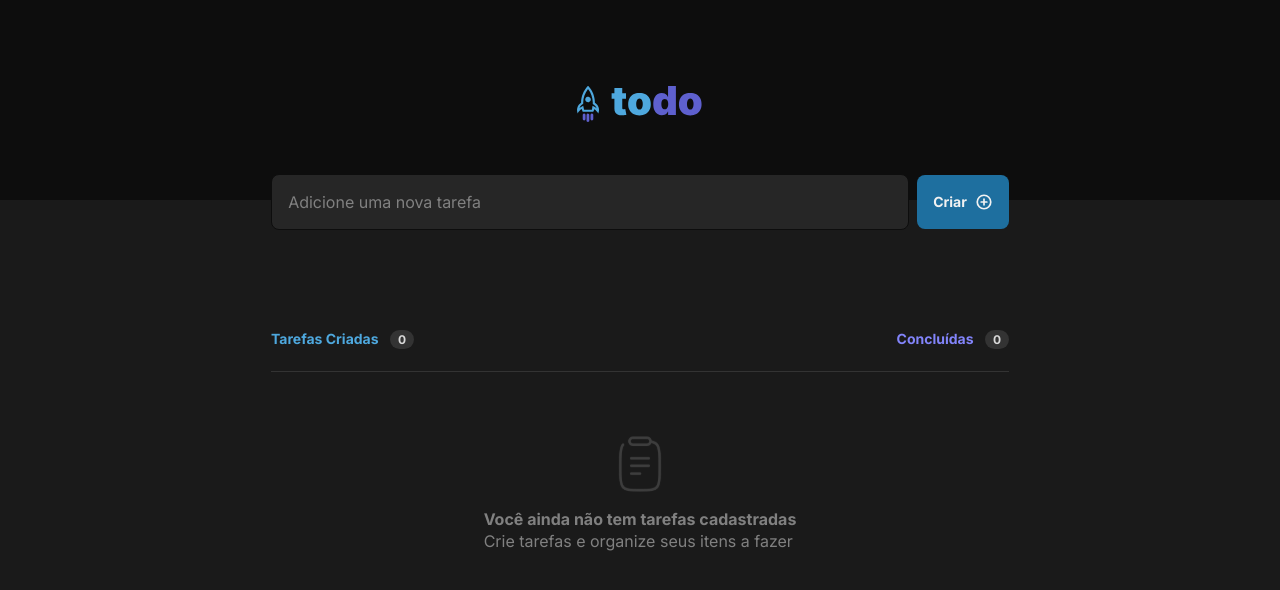
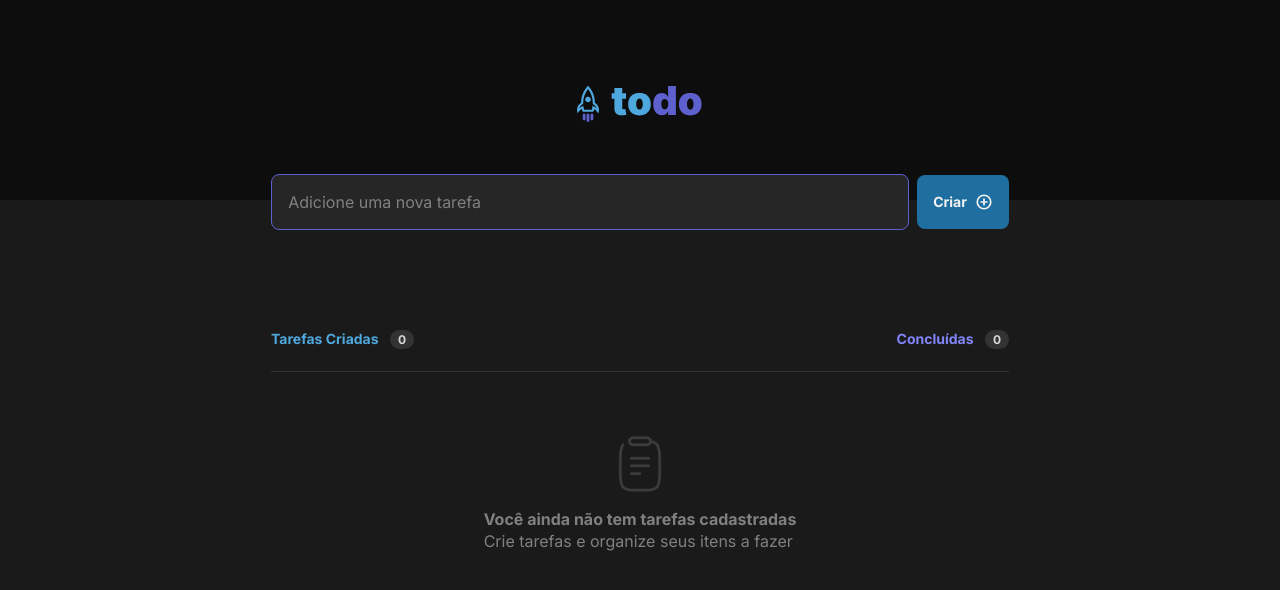
Before and after one commit to wspietro/ignite-todo-list, a React (Vite) app: page / in a window 1280 px wide. Shown: the top 590 px of the page. Built offline with nearby package versions, Linux system fonts and the light colour scheme.

Commit message:
feat: focus no input ao iniciar app e criar task

```diff
--- a/src/components/InputNewTask.tsx
+++ b/src/components/InputNewTask.tsx
@@ -1,16 +1,19 @@
 import styled from 'styled-components';
 import { COLORS, FONT_SIZE, WEIGHTS } from '../styles/Constants';
 import { PlusCircle } from 'phosphor-react'
-import { useContext, useState } from 'react';
+import { useContext, useState, useRef } from 'react';
 import { TasksContext } from '../contexts/TasksContext';
 
 export function InputNewTask() {
-  const { createNewTask } = useContext(TasksContext)
+  const { createNewTask } = useContext(TasksContext);
   const [inputValue, setInputValue] = useState('');
+  const inputTaskRef = useRef<HTMLInputElement | null>(null);
 
   function handleCreateNewTask() {
     createNewTask(inputValue)
     setInputValue('');
+
+    inputTaskRef.current?.focus();
   }
 
   return (
@@ -19,6 +22,8 @@ export function InputNewTask() {
         placeholder='Adicione uma nova tarefa'
         onChange={e => setInputValue(e.target.value)}
         value={inputValue}
+        autoFocus
+        ref={inputTaskRef}
       />
       <CreateTaskButton onClick={handleCreateNewTask}>
         Criar
```
